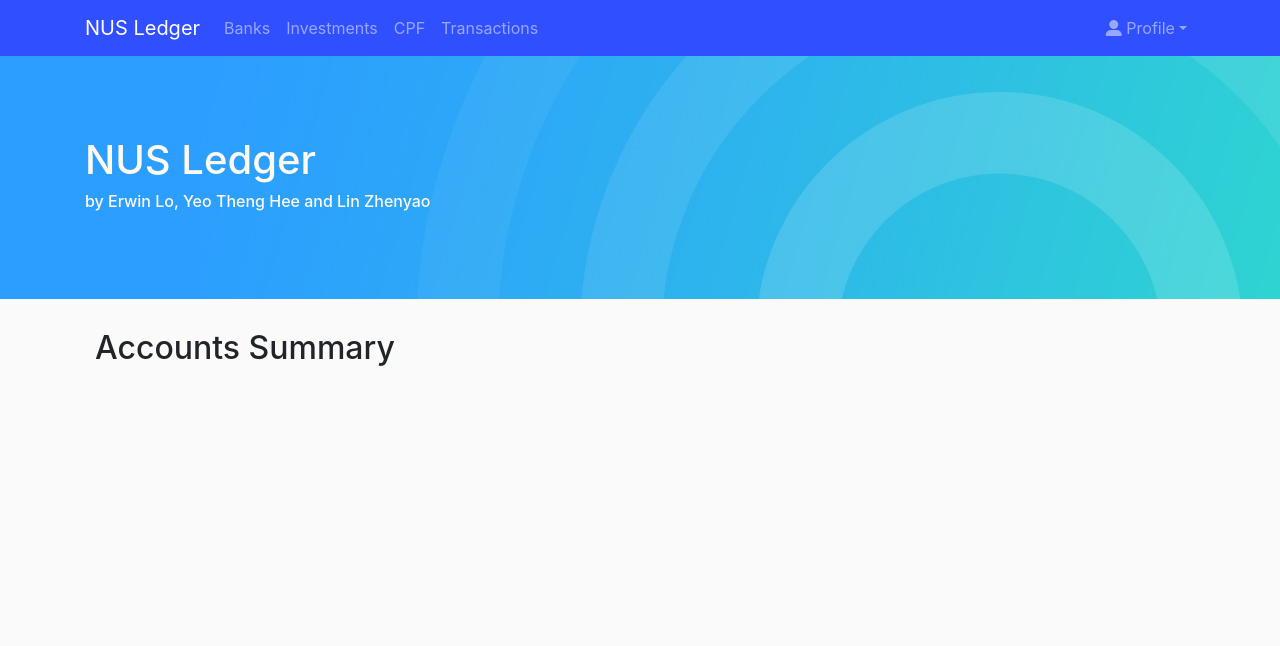
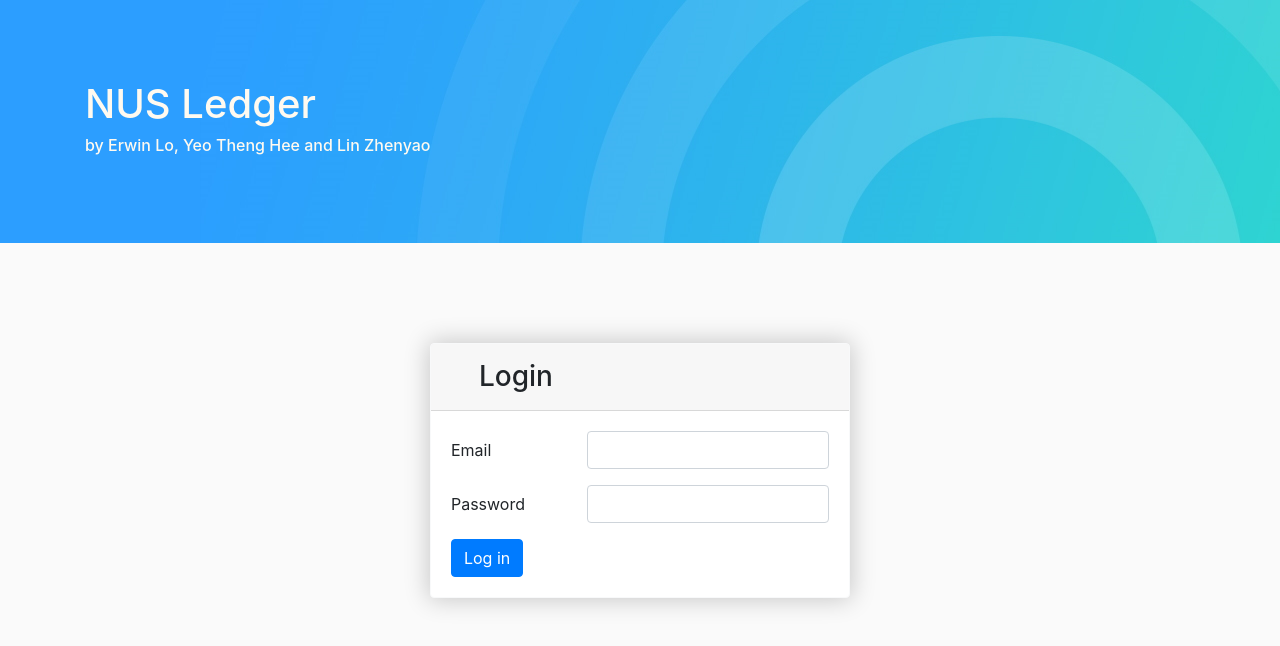
Before and after one commit to erwinlo/fullstack, a React (Create React App) app in the folder frontend/: page / in a window 1280 px wide. Shown: the top 646 px of the page. Built offline with nearby package versions, Linux system fonts and the light colour scheme; no server answers.

Commit message:
add login page

```diff
--- a/frontend/src/App.css
+++ b/frontend/src/App.css
@@ -17,6 +17,9 @@ body {
 }
 .row-dashboard {
     padding: 50px 0;
+}
+.row-login {
+     padding: 100px 0;
 }
 
 .row-card {
--- a/frontend/src/App.js
+++ b/frontend/src/App.js
@@ -1,13 +1,32 @@
 import React from 'react';
 import './App.css';
 import Dashboard from './components/Dashboard';
+import Login from './components/Login';
 
 class App extends React.Component {
+     constructor(props) {
+          super(props);
+
+          this.state = {
+               isLoggedIn: false
+          }
+     }
+
+     toggleLogin() {
+          this.setState({ isLoggedIn: !this.state.isLoggedIn })
+     }
 
      render() {
+
           return (
-               <Dashboard />
-          );
+               <>
+                    {(this.state.isLoggedIn) ?
+                         <Dashboard toggle={() => this.toggleLogin()} />
+                         :
+                         <Login toggle={() => this.toggleLogin()} />
+                    }
+               </>
+          )
      }
 }
 
--- /dev/null
+++ b/frontend/src/components/Login.js
@@ -0,0 +1,53 @@
+import React from 'react';
+import { Jumbotron, Container, Row, Col, Card, Button, Form } from 'react-bootstrap';
+
+const Login = ({ toggle }) => {
+     const handleLogin = () => {
+          toggle();
+     }
+
+     return (
+          <>
+               <Jumbotron>
+                    <Container>
+                         <Row>
+                              <Col>
+                                   <h1>NUS Ledger</h1>
+                                   <h6>by Erwin Lo, Yeo Theng Hee and Lin Zhenyao</h6>
+                              </Col>
+                         </Row>
+                    </Container>
+               </Jumbotron>
+               <Container>
+                    <Row className="row-login">
+                         <Col className="d-flex justify-content-center">
+                              <Card border='light'>
+                                   <Card.Header as='h3'>Login</Card.Header>
+                                   <Card.Body>
+                                        <Form>
+
+                                             <Form.Group as={Row} controlId="email">
+                                                  <Form.Label column sm="4">Email</Form.Label>
+                                                  <Col>
+                                                       <Form.Control />
+                                                  </Col>
+                                             </Form.Group>
+
+                                             <Form.Group as={Row} controlId="password">
+                                                  <Form.Label column sm="4">Password</Form.Label>
+                                                  <Col>
+                                                       <Form.Control />
+                                                  </Col>
+                                             </Form.Group>
+                                        </Form>
+                                        <Button onClick={() => handleLogin()}>Log in</Button>
+                                   </Card.Body>
+                              </Card>
+                         </Col>
+                    </Row>
+               </Container>
+          </>
+     )
+}
+
+export default Login;
```
